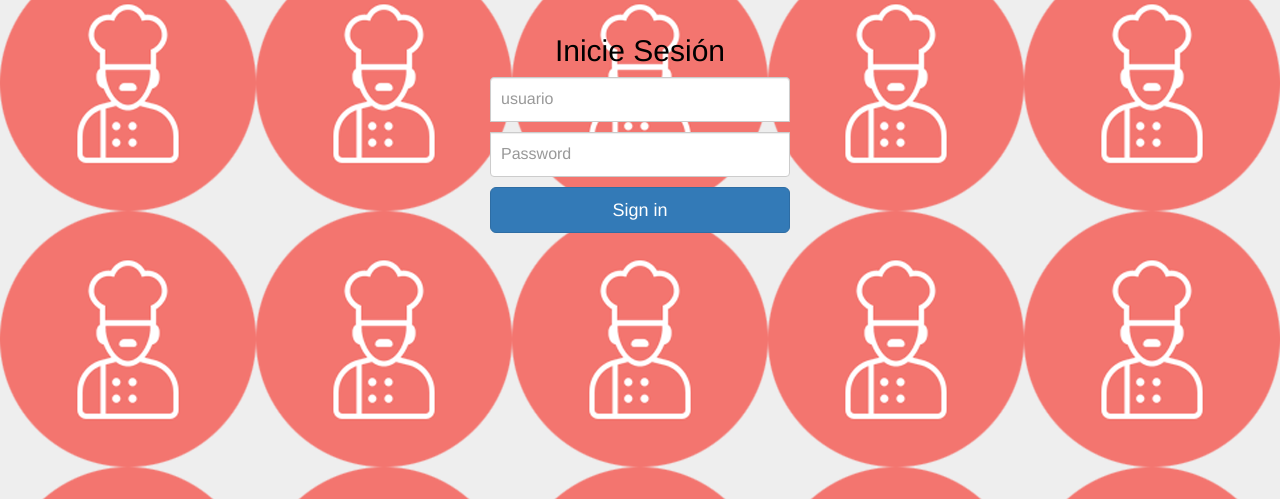
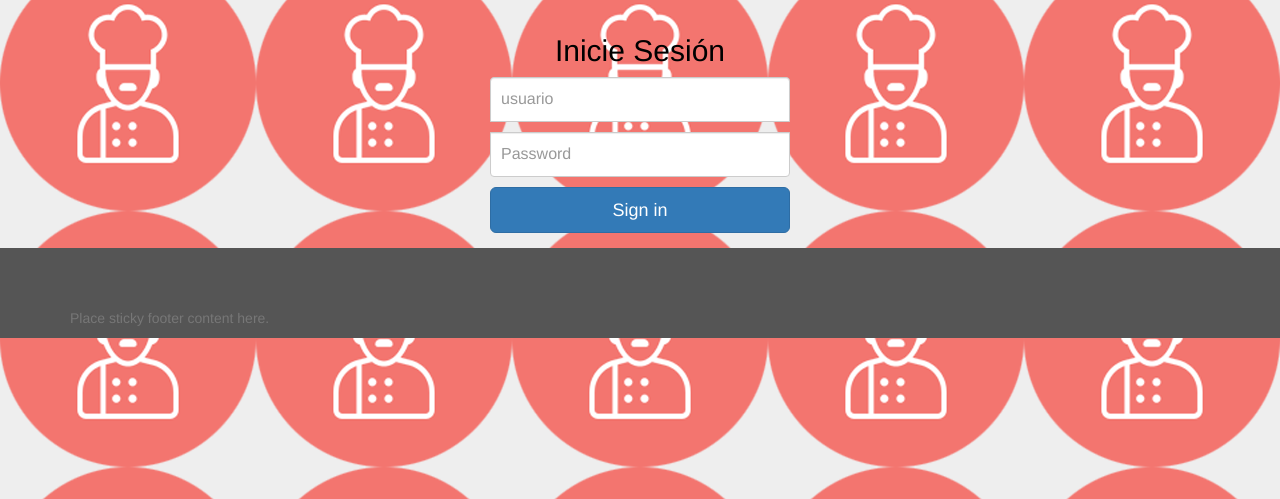
Before and after one commit to josepas/MasterCheff, a Django app: page /login/ in a window 1280 px wide. Shown: the part 301-800 px from the top of the page. Run offline with Django 3.2, Linux system fonts and the light colour scheme; some libraries are stand-ins or nearby versions.

Commit message:
Agregado un footer

```diff
--- a/pedidos/static/css/half-slider.css
+++ b/pedidos/static/css/half-slider.css
@@ -35,5 +35,10 @@ body {
 }
 
 footer {
-    margin: 50px 0;
+    margin: 0px 0;
+    padding-top: 60px;
 }
+
+.row{
+    margin-bottom: 10px;
+}
--- a/pedidos/templates/base.html
+++ b/pedidos/templates/base.html
@@ -21,7 +21,6 @@
     footer {
       background-color: #555;
       color: white;
-      padding: 15px;
     }
   </style>
 </head>
@@ -127,25 +126,16 @@
         </a>
 
     </header>
-    <div class="page-header"> </div>
 
     <!-- Page Content -->
     <div class="container">
         <div class="row">
             <div class="col-lg-12">
                 <h1>Master Chef Website</h1>
+                <img src="{% static 'img/masterchef.jpg' %}"" style="width:304px;height:228px;">
             </div>
         </div>
     </div>
-    <!-- /.container -->
-
-
-
-
-
-
-
-
 
     <!-- jQuery -->
     <script src="{% static 'jquery/jquery.min.js' %} "></script>
@@ -163,7 +153,11 @@
     </script>
     {% endblock %}
 
-
+    <footer class="footer">
+      <div class="container">
+        <p class="text-muted">Place sticky footer content here.</p>
+      </div>
+    </footer>
 </body>
 
 </html>
```
